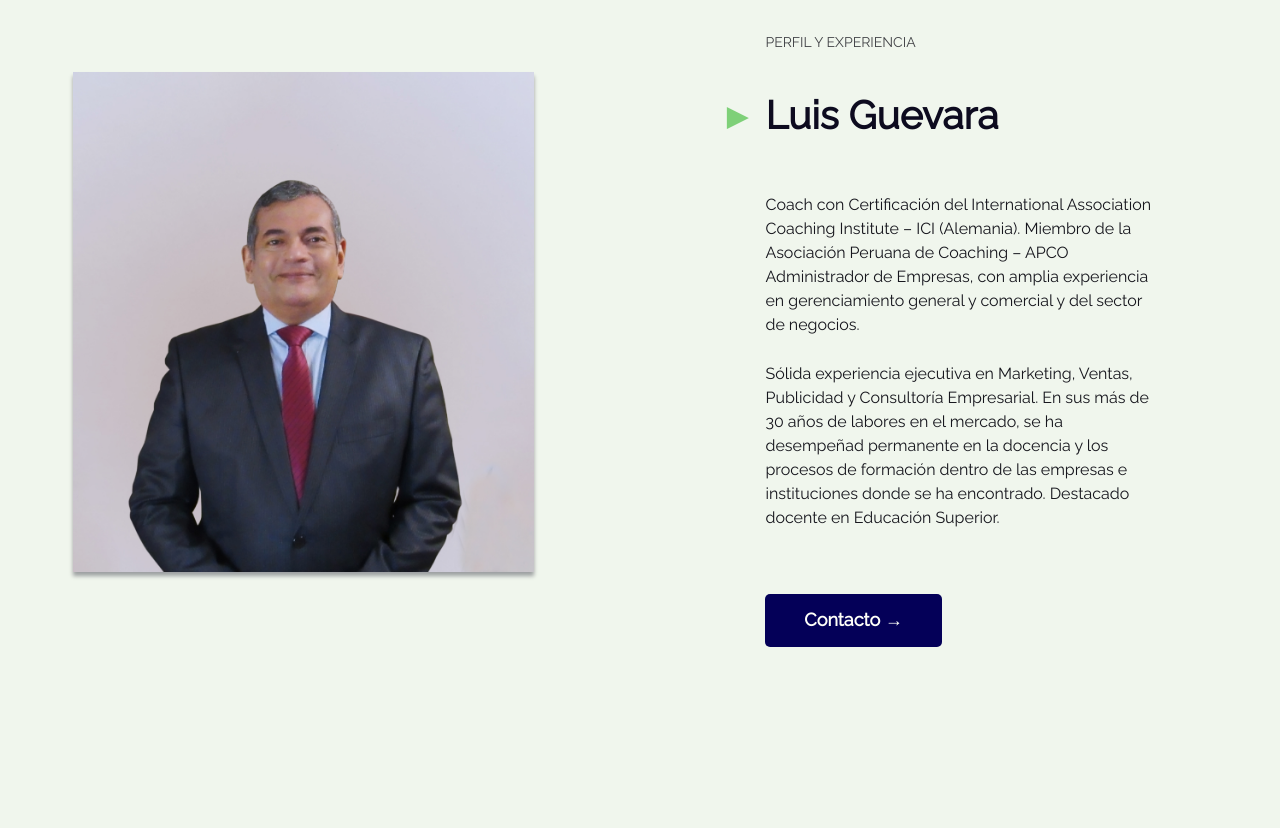
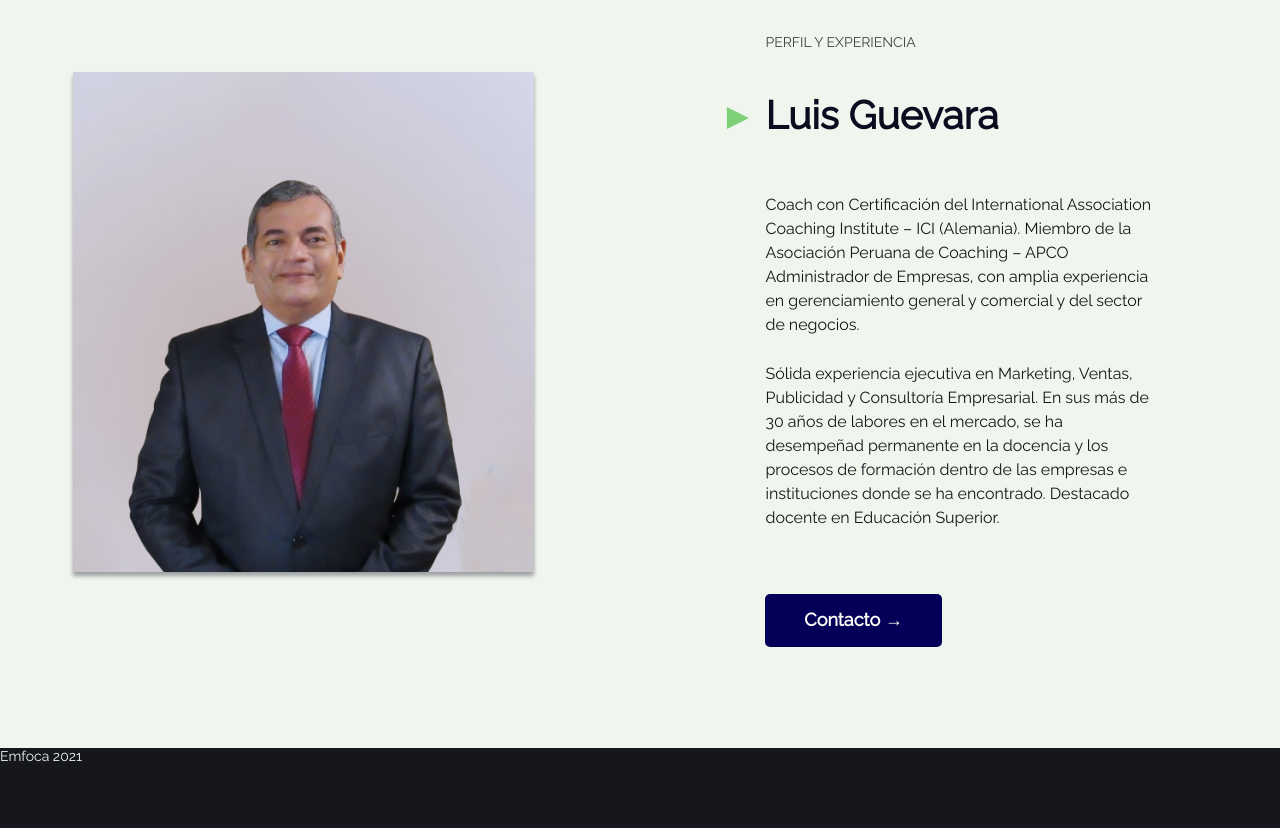
Before and after one commit to mt-romero/emfocanewtheme, a plain HTML site: page index.html in a window 1280 px wide. Shown: the part 3161-3989 px from the top of the page. Before the commit the page ends 3909 px from the top, so only its background shows below. Drawn offline with Linux system fonts and the light colour scheme.

Commit message:
commit on 'main'

```diff
--- a/index.html
+++ b/index.html
@@ -268,6 +268,11 @@
                     </div>
                 </div>
             </section>
+
+            <footer class="footer">
+                <span>Emfoca 2021</span>
+
+            </footer>
         </div>
 
     </div>
--- a/main.css
+++ b/main.css
@@ -300,6 +300,13 @@ sections*/
   margin: 5px 0px;
 }
 
+.footer {
+  background-color: var(--black);
+  color: var(--bgWhite);
+  height: 80px;
+  width:100%
+}
+
 
 @media only screen and (max-width: 815px) {
 
```
